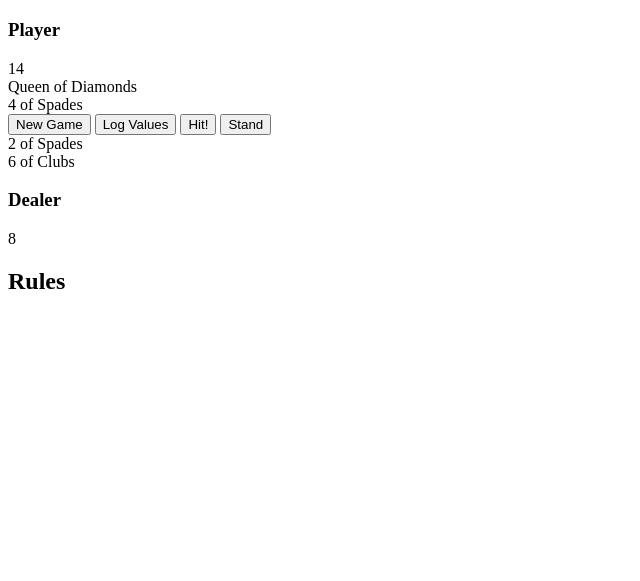
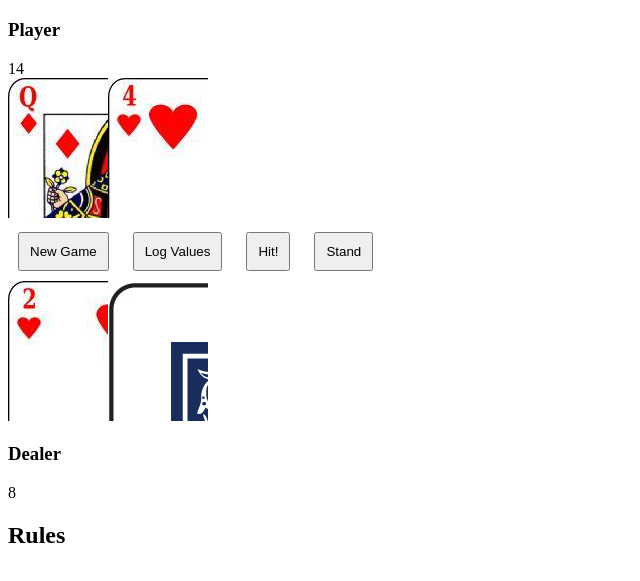
Before and after one commit to hokennethk/Basic-Blackjack, a plain HTML site: page index.html in a window 1280 px wide. Shown: the part 61-642 px from the top of the page, without its empty margins (0-640 px from the left). Drawn offline with Linux system fonts and the light colour scheme.

Commit message:
code to control card images and card back

```diff
--- a/app/app.js
+++ b/app/app.js
@@ -73,8 +73,8 @@ ns.Hand.prototype.addCard = (function() {
 		} else if (player === $dealerHand) {
 			var lastCard = dealerHand.hand[dealerHand.hand.length-1];
 		}
-		player.last("div.card")
-			.append(lastCard.toString())
+		player.find("div.card").last().addClass(lastCard.getCssClass())
+		//player.last("div.card").append(lastCard.toString())
 	}
 })();
 
@@ -87,11 +87,16 @@ ns.Card.prototype.getCssClass = function() {
 var main = function() {
 	// main logic for game with win/lose results
 	newGameDeal();
+	// initially cover dealer's second card AND limit value to first card
+	$dealerHand.find("div.card").last().append("<div class='card card-Back'></div>");
+
+
 	// check for BlackJack
 	if (playerHand.getValue() === 21 || dealerHand.getValue() === 21) {
 		console.log("Blackjack!");
 		return compare(playerHand, dealerHand)
 	}
+
 }
 
 // new game should shuffle full deck, deal cards
@@ -147,6 +152,8 @@ var compare = function(playerHand, dealerHand) {
 	console.log(gameResult)
 	$("#game").find("button[name !='main']").hide();
 
+	// reveal hidden dealer card
+	$dealerHand.find("div.card-Back").remove();
 	return gameResult;
 }
 
@@ -186,5 +193,6 @@ var showScore = function() {
 	$("#dealer").find("div.score").html(dealerScore);
 }
 
+
 // Load main when document is ready
 $(document).ready(main())
--- a/css/cards.css
+++ b/css/cards.css
@@ -1,5 +1,23 @@
 .card {
-	background-image: url('../CardImages.jpg');
+	position:relative;
+	left:	0;
+	top	:	0;
+	background-image: url('../CardSprites.jpg');
+	height: 140px;
+	width: 	100px;
+	display: inline-block;
+	z-index: -1;
+}
+
+.card-Back {
+	position:absolute;
+	top	: 	0;
+	left:	0;
+	height:140px;
+	width: :100px;
+	background-image: url('../CardBack.jpg');
+	background-position: 0px 0px;
+	z-index: 0
 }
 
 .card-Ace-Spades{
--- a/css/style.css
+++ b/css/style.css
@@ -0,0 +1,4 @@
+button {
+	padding: 10px;
+	margin: 10px;
+}
--- a/index.html
+++ b/index.html
@@ -2,6 +2,7 @@
 <html>
 	<head>
 		<title>Basic Blackjack</title>
+		<link rel="stylesheet" href="css/cards.css">
 		<link rel="stylesheet" href="css/style.css">
 		<script src="app/Card.js"></script>
 		<script src="app/Deck.js"></script>
```
Also changed, not shown: CardBack.jpg (added).
